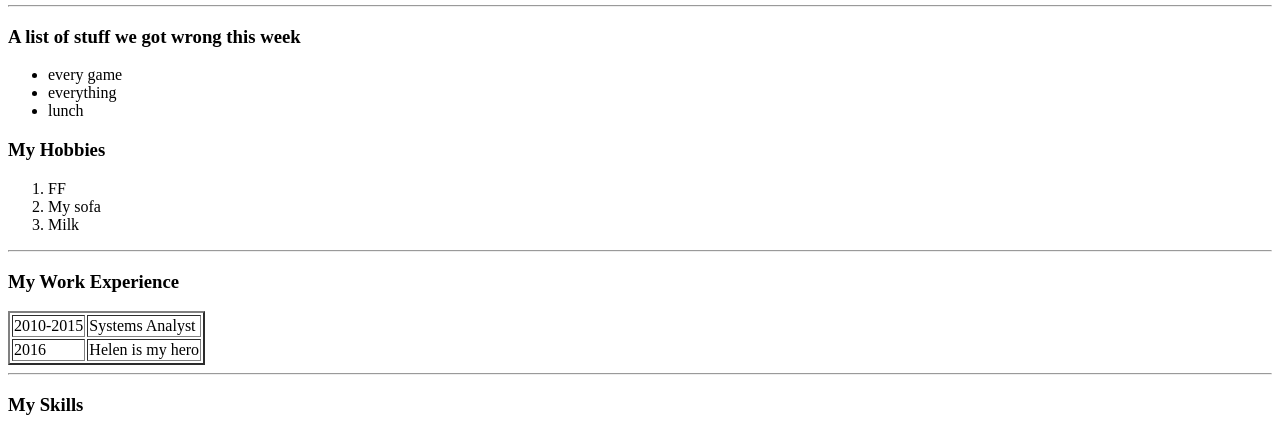
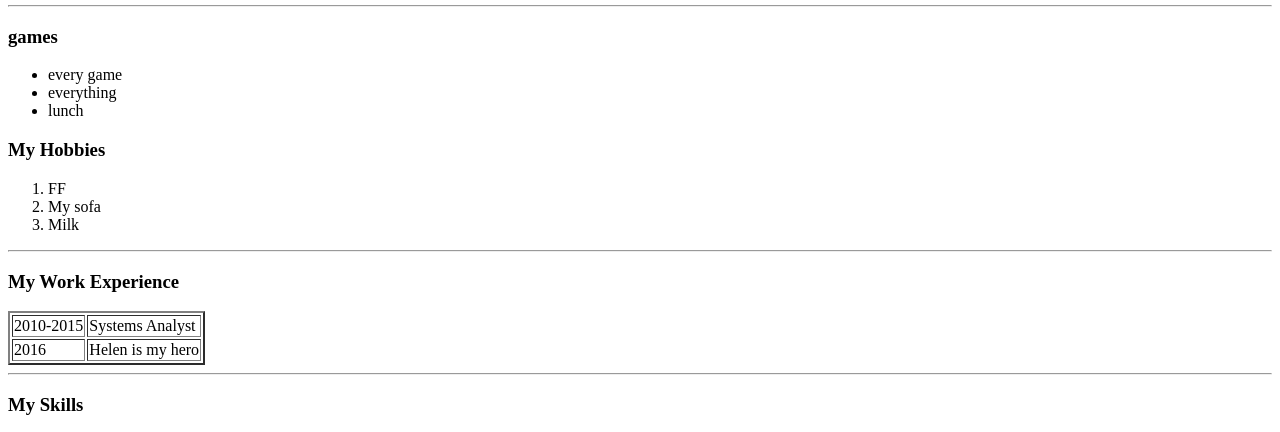
Before and after one commit to gbx18/CV, a plain HTML site: page index.html in a window 1280 px wide. Shown: the part 357-789 px from the top of the page. Drawn offline with Linux system fonts and the light colour scheme.

Commit message:
Update index.html

```diff
--- a/index.html
+++ b/index.html
@@ -22,7 +22,7 @@
 
   <hr>
 
-  <h3> <b> A list of stuff we got wrong this week </b> </h3>
+  <h3> <b> games </b> </h3>
   <p>
   <ul>
     <li> every game </li>
```
